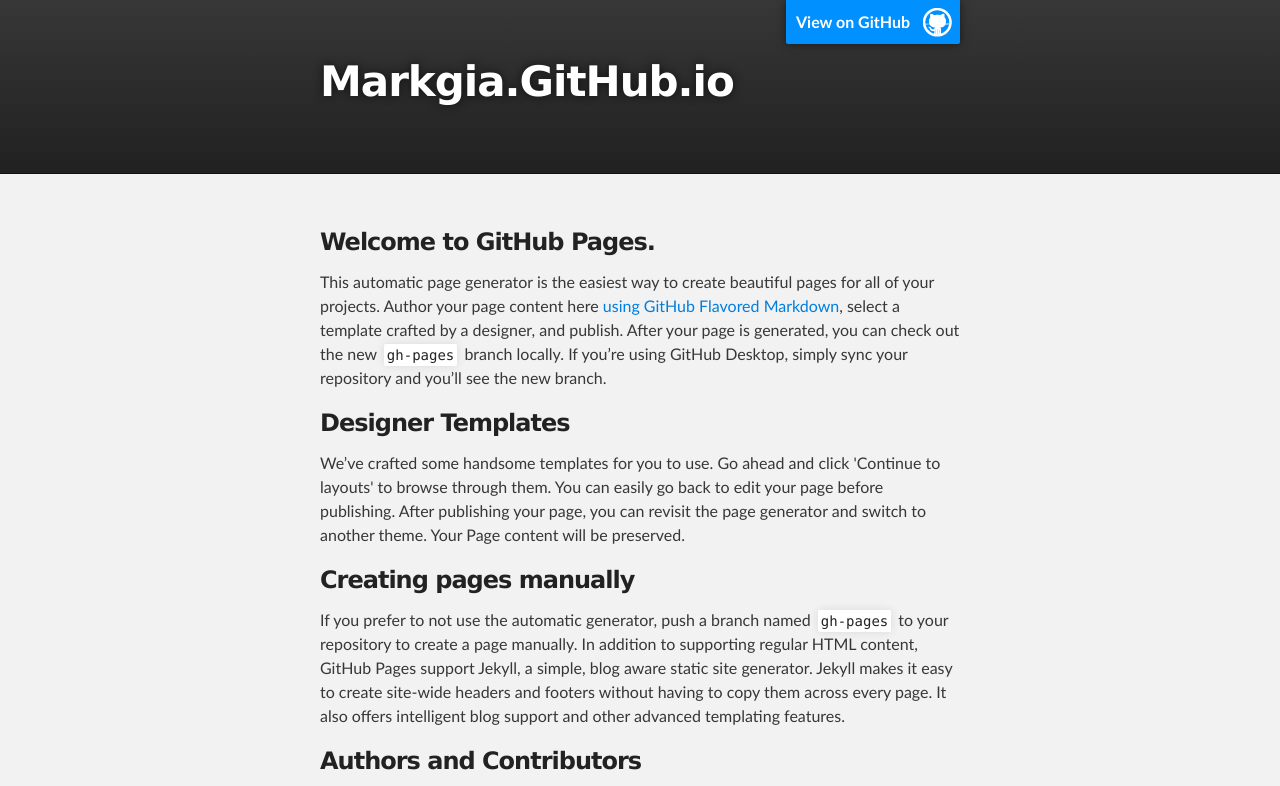
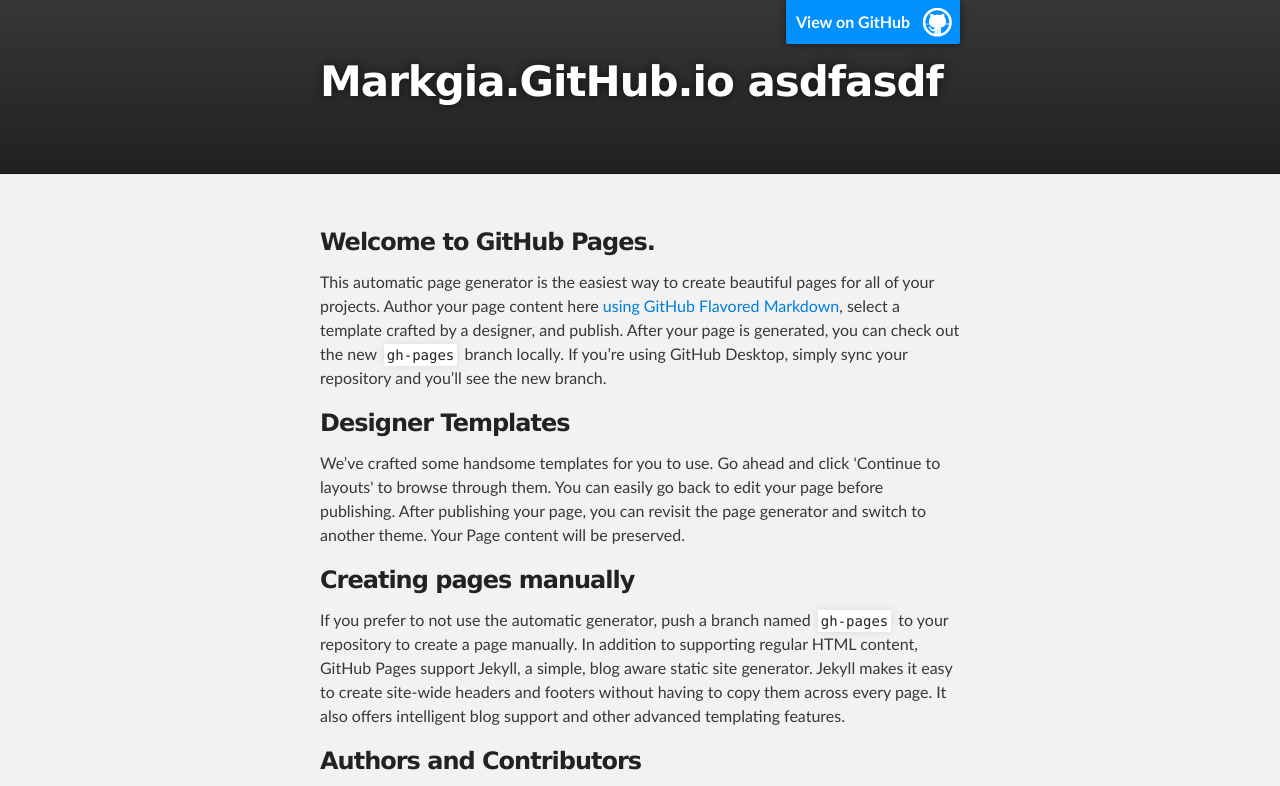
Before and after one commit to markgia/markgia.github.io, a plain HTML site: page index.html in a window 1280 px wide. Shown: the top 786 px of the page. Drawn offline with Linux system fonts and the light colour scheme.

Commit message:
adsf
asdf

```diff
--- a/index.html
+++ b/index.html
@@ -18,7 +18,7 @@
         <header class="inner">
           <a id="forkme_banner" href="https://github.com/markgia">View on GitHub</a>
 
-          <h1 id="project_title">Markgia.GitHub.io</h1>
+          <h1 id="project_title">Markgia.GitHub.io asdfasdf</h1>
           <h2 id="project_tagline"></h2>
 
         </header>
```
